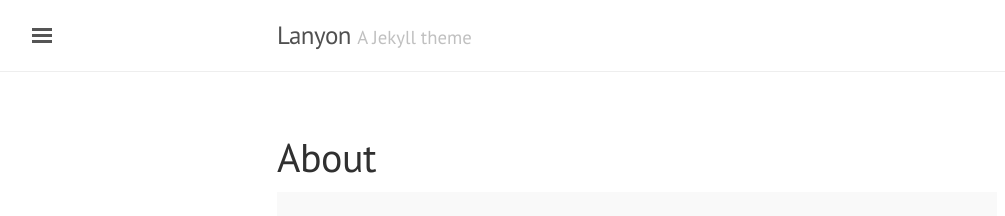
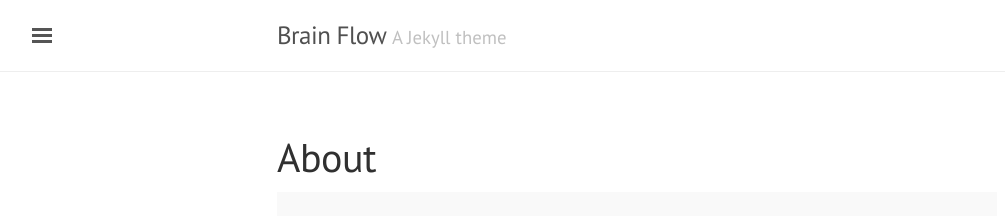
Before and after one commit to bjchia/bjchia.github.io, a Jekyll site: the page built from about.md, in a window 1280 px wide. Shown: the top 216 px of the page, without its empty margins (3-1008 px from the left). Built offline with Jekyll 4.4.1, drawn with Linux system fonts in a browser that asks for light colours.

Commit message:
changed Lanyon to Brain Flow

```diff
--- a/_config.yml
+++ b/_config.yml
@@ -3,7 +3,7 @@
 # Use of `relative_permalinks` ensures post links from the index work properly.
 
 # Setup
-title:               Lanyon
+title:               Brain Flow
 tagline:             'A Jekyll theme'
 description:         'A reserved <a href="http://jekyllrb.com" target="_blank">Jekyll</a> theme that places the utmost gravity on content with a hidden drawer. Made by <a href="https://twitter.com/mdo" target="_blank">@mdo</a>.'
 url:                 http://lanyon.getpoole.com
--- a/_layouts/default.html
+++ b/_layouts/default.html
@@ -13,7 +13,7 @@
       <div class="masthead">
         <div class="container">
           <h3 class="masthead-title">
-            <a href="{{ site.baseurl }}/" title="Home">{{ site.title }}</a>
+            <a href="{{ site.baseurl }}/brainFlow.html" title="Home">{{ site.title }}</a>
             <small>{{ site.tagline }}</small>
           </h3>
         </div>
```
